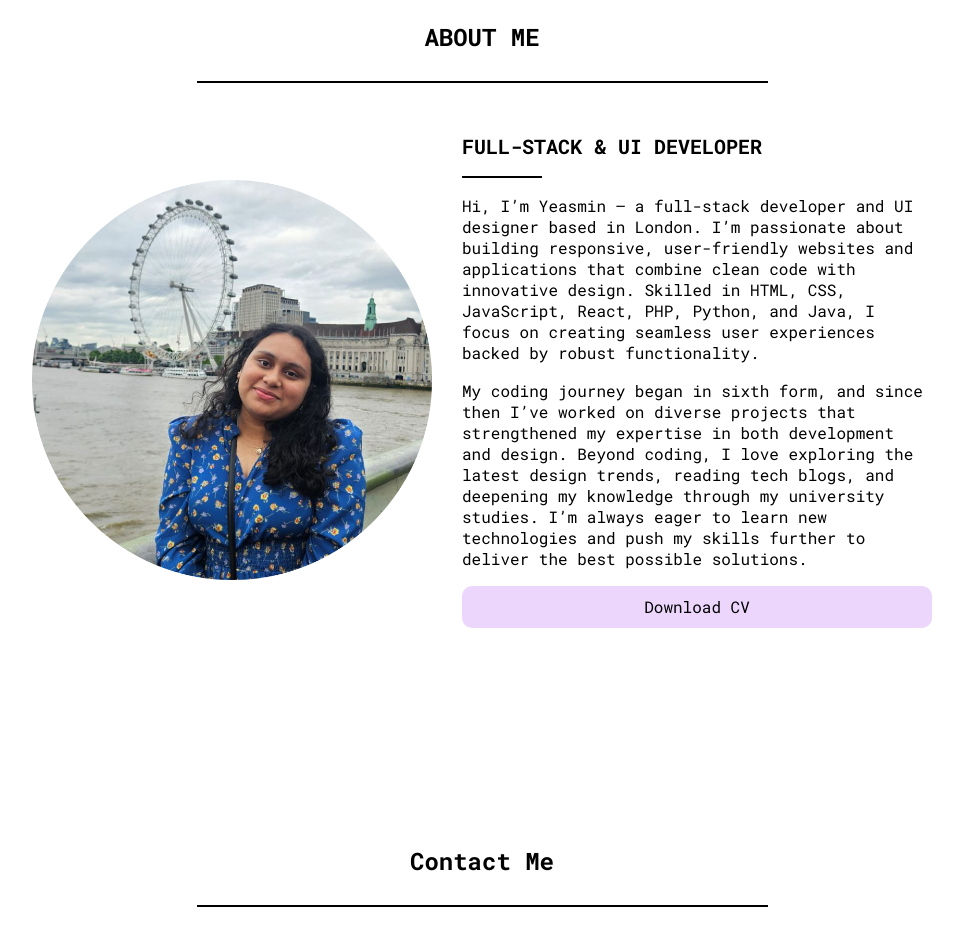
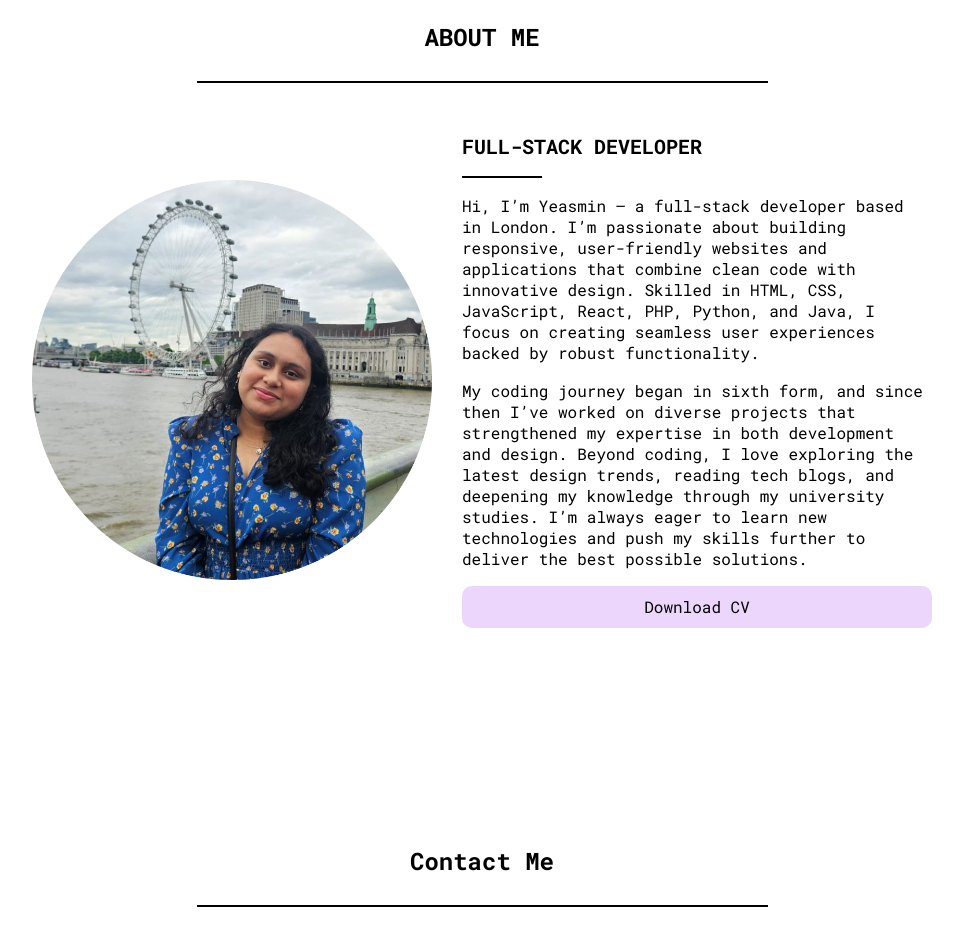
Before and after one commit to yeahhina/Portfolio, a React (Create React App) app in the folder portfolio/: page / in a window 1280 px wide. Shown: the part 2560-3490 px from the top of the page, without its empty margins (158-1121 px from the left). Built offline with nearby package versions, Linux system fonts and the light colour scheme.

Commit message:
changed text in about me

```diff
--- a/portfolio/src/component/view/aboutMe.jsx
+++ b/portfolio/src/component/view/aboutMe.jsx
@@ -9,16 +9,16 @@ function AboutMe() {
       <div className="itemsContainer">
         <img src={photo} />
         <div className="right">
-          <h2 className="subtitle">FULL-STACK & UI DEVELOPER</h2>
+          <h2 className="subtitle">FULL-STACK DEVELOPER</h2>
           <hr class="line" />
 
           <p>
-            Hi, I’m Yeasmin — a full-stack developer and UI designer based in
-            London. I’m passionate about building responsive, user-friendly
-            websites and applications that combine clean code with innovative
-            design. Skilled in HTML, CSS, JavaScript, React, PHP, Python, and
-            Java, I focus on creating seamless user experiences backed by robust
-            functionality. <br />
+            Hi, I’m Yeasmin — a full-stack developer based in London. I’m
+            passionate about building responsive, user-friendly websites and
+            applications that combine clean code with innovative design. Skilled
+            in HTML, CSS, JavaScript, React, PHP, Python, and Java, I focus on
+            creating seamless user experiences backed by robust functionality.{" "}
+            <br />
           </p>
           <p>
             My coding journey began in sixth form, and since then I’ve worked on
```
